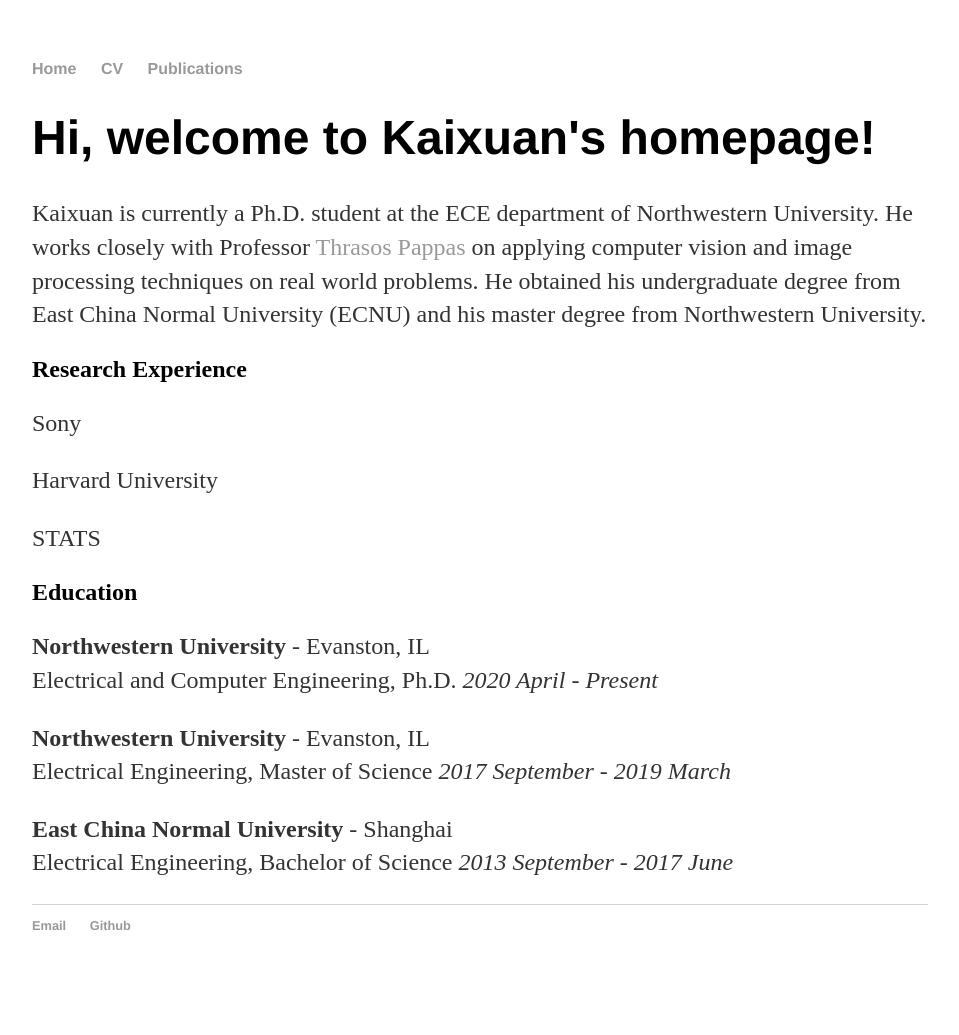
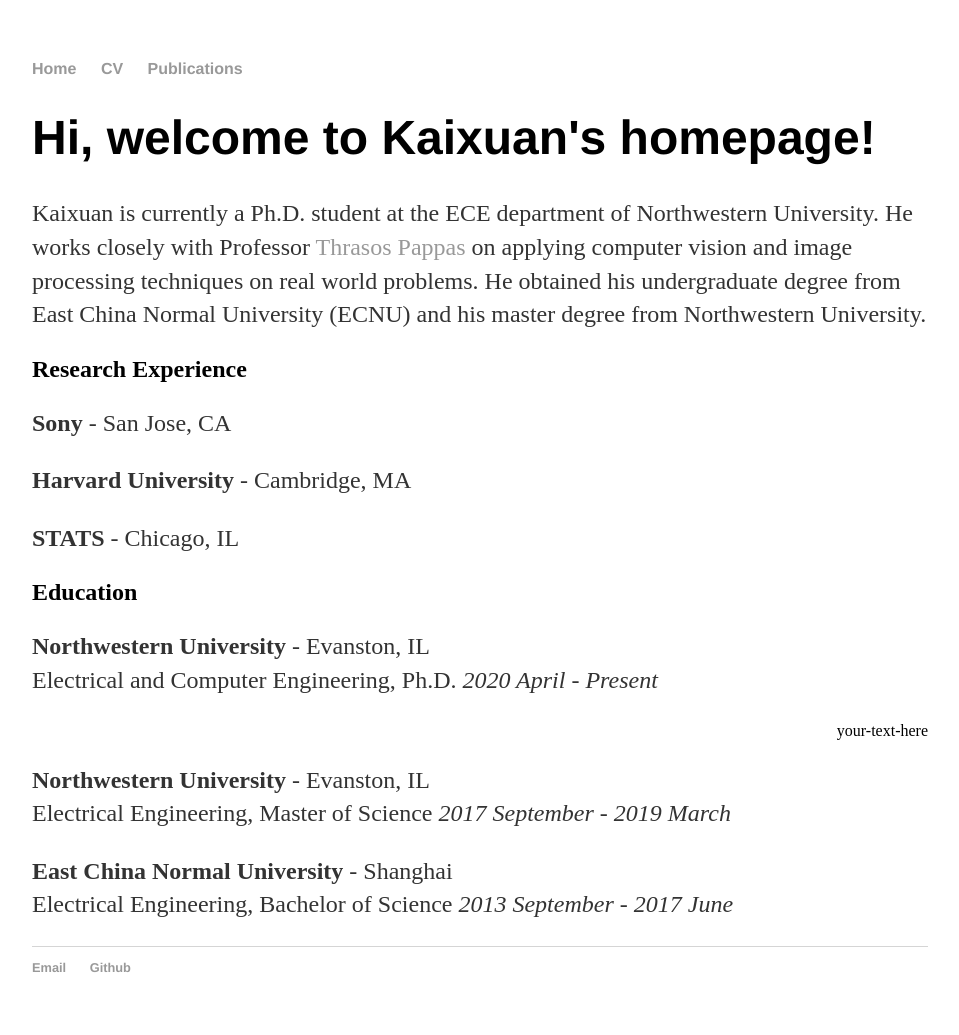
Before and after one commit to KaixuanZ/KaixuanZ.github.io, a Jekyll site: the page built from index.html, in a window 1280 px wide. Shown: the whole page, without its empty margins (160-1119 px from the left). Built offline with Jekyll 4.4.1, drawn with Linux system fonts in a browser that asks for light colours; before the commit the page ends 993 px from its top, so only the background shows below that.

Commit message:
Update index.html

```diff
--- a/index.html
+++ b/index.html
@@ -8,19 +8,19 @@
 
 
 	<h2> Research Experience </h2>
-	<p> Sony <br>
+	<p> <strong> Sony </strong> - San Jose, CA <br>
 	</p>
 
-	<p> Harvard University <br>
+	<p> <strong> Harvard University </strong> - Cambridge, MA <br>
 	</p>
 
-	<p> STATS <br>
+	<p> <strong> STATS </strong> - Chicago, IL <br>
 	</p>
 
 	<h2> Education </h2>
 
 	<p> <strong> Northwestern University </strong> - Evanston, IL <br>
-	Electrical and Computer Engineering, Ph.D. <em> 2020 April - Present </em> </p>
+	Electrical and Computer Engineering, Ph.D. <em> 2020 April - Present </em>  <div style="text-align: right"> your-text-here </div> </p>
 
 	<p> <strong> Northwestern University </strong> - Evanston, IL <br>
 	Electrical Engineering, Master of Science <em> 2017 September - 2019 March </em> </p>
```
